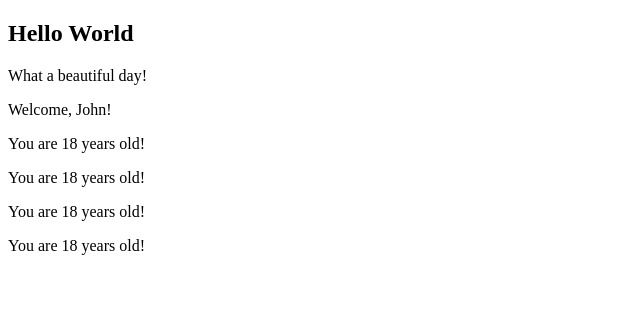
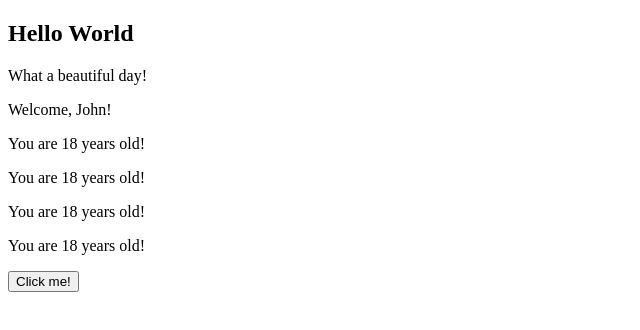
Before and after one commit to delisnt/esercizi, a React (Vite) app in the folder first-react/: page / in a window 1280 px wide. Shown: the top 330 px of the page, without its empty margins (0-640 px from the left). Built offline with nearby package versions, Linux system fonts and the light colour scheme.

Commit message:
eser event

```diff
--- /dev/null
+++ b/first-react/src/components/AlertClock.jsx
@@ -0,0 +1,16 @@
+import Button from "./Button"
+
+
+function AlertClock() {
+    function handleClock() {
+        const time = new Date()
+        alert(`The time is ${time.toLocaleTimeString()}`)
+    }
+  return (
+    <div>
+        <Button onClick={handleClock} label="Click me!"/>
+    </div>
+  )
+}
+
+export default AlertClock
--- a/first-react/src/components/App.jsx
+++ b/first-react/src/components/App.jsx
@@ -1,3 +1,4 @@
+import AlertClock from "./AlertClock"
 import Hello from "./Hello"
 import Welcome  from "./Welcome"
 function App() {
@@ -5,6 +6,7 @@ function App() {
     <div>
         <Hello/>
         <Welcome name="John" age={18}/>
+        <AlertClock/>
     </div>
   )
 }
--- /dev/null
+++ b/first-react/src/components/Button.jsx
@@ -0,0 +1,11 @@
+import React from 'react'
+
+function Button({ onClick, label }) {
+  return (
+    <div>
+        <button onClick={onClick}>{label}</button>
+    </div>
+  )
+}
+
+export default Button
```
